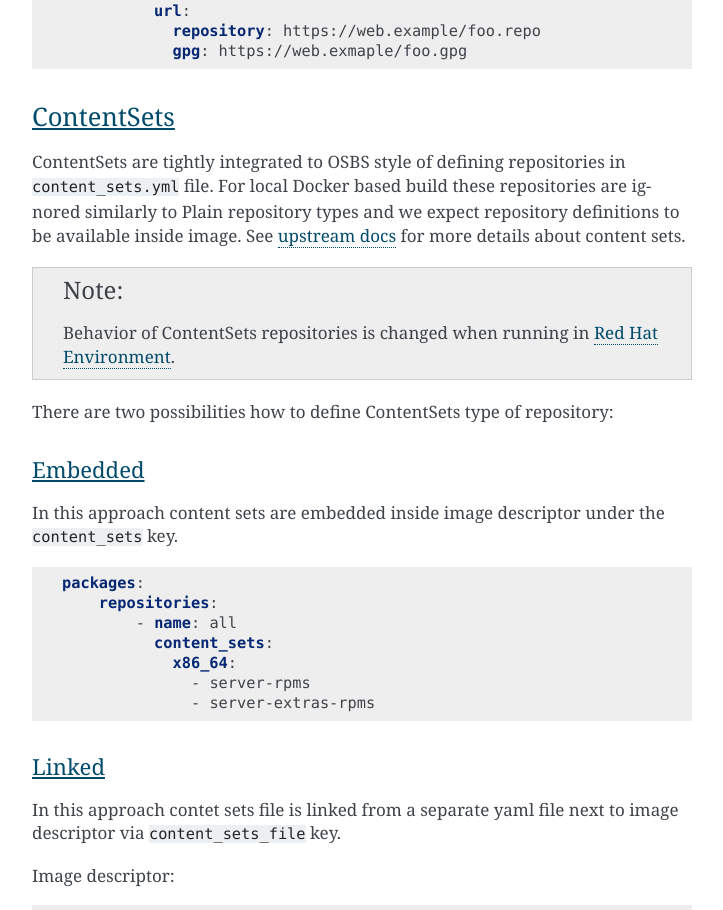
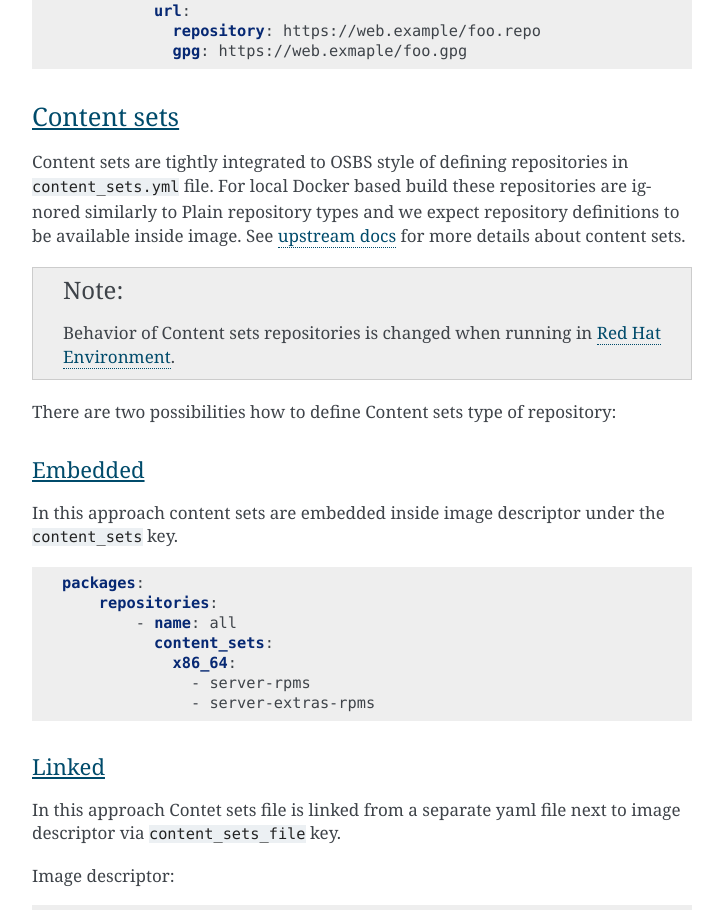
Before and after one commit to cekit/cekit, a Sphinx documentation site: the page built from docs/descriptor/image.rst, in a window 1280 px wide and 1400 px high, scrolled down 7082 px. Shown: the part 161-1071 px from the top of the window, without its empty margins (388-1111 px from the left). Built offline with Sphinx 7.4.7, drawn with Linux system fonts in a browser that asks for light colours; some of the changed text lies outside the part shown.

Commit message:
Fixed review comments

```diff
--- a/docs/descriptor/osbs.rst
+++ b/docs/descriptor/osbs.rst
@@ -1,4 +1,4 @@
-Osbs
+OSBS
 ----
 This section represents object we use to hint OSBS builder with a configuration which needs to be tweaked
 for successful and reproducible builds.
@@ -47,7 +47,7 @@ In this case ``container.yaml`` file is save next to the image descriptor.
 
     osbs:
         configuration:
-	  container_file: container.yaml
+            container_file: container.yaml
 
 
 and ``container.yaml`` file contains:
--- a/docs/descriptor/packages.rst
+++ b/docs/descriptor/packages.rst
@@ -83,18 +83,18 @@ repositories section in a way of:
 .. _repo_contentsets:
 
 
-ContentSets
-^^^^^^^^^^^
-ContentSets are tightly integrated to OSBS style of defining repositories in ``content_sets.yml`` file.
+Content sets
+^^^^^^^^^^^^
+Content sets are tightly integrated to OSBS style of defining repositories in ``content_sets.yml`` file.
 For local Docker based build these repositories are ignored similarly to Plain repository types and
 we expect repository definitions to be available inside image. See
 `upstream docs <https://osbs.readthedocs.io/en/latest/users.html#content-sets>`_ for more details about
 content sets.
 
 .. note::
-   Behavior of ContentSets repositories is changed when running in :ref:`Red Hat Environment<redhat_env>`.
+   Behavior of Content sets repositories is changed when running in :ref:`Red Hat Environment<redhat_env>`.
 
-There are two possibilities how to define ContentSets type of repository:
+There are two possibilities how to define Content sets type of repository:
 
 Embedded
 """"""""
@@ -113,7 +113,7 @@ In this approach content sets are embedded inside image descriptor under the ``c
 
 Linked
 """"""
-In this approach contet sets file is linked from a separate yaml file next to image descriptor via
+In this approach Contet sets file is linked from a separate yaml file next to image descriptor via
 ``content_sets_file`` key.
 
 Image descriptor:
```
Also changed, not shown: other parts of docs/descriptor/osbs.rst (+2 -2 lines), 2 other files.
